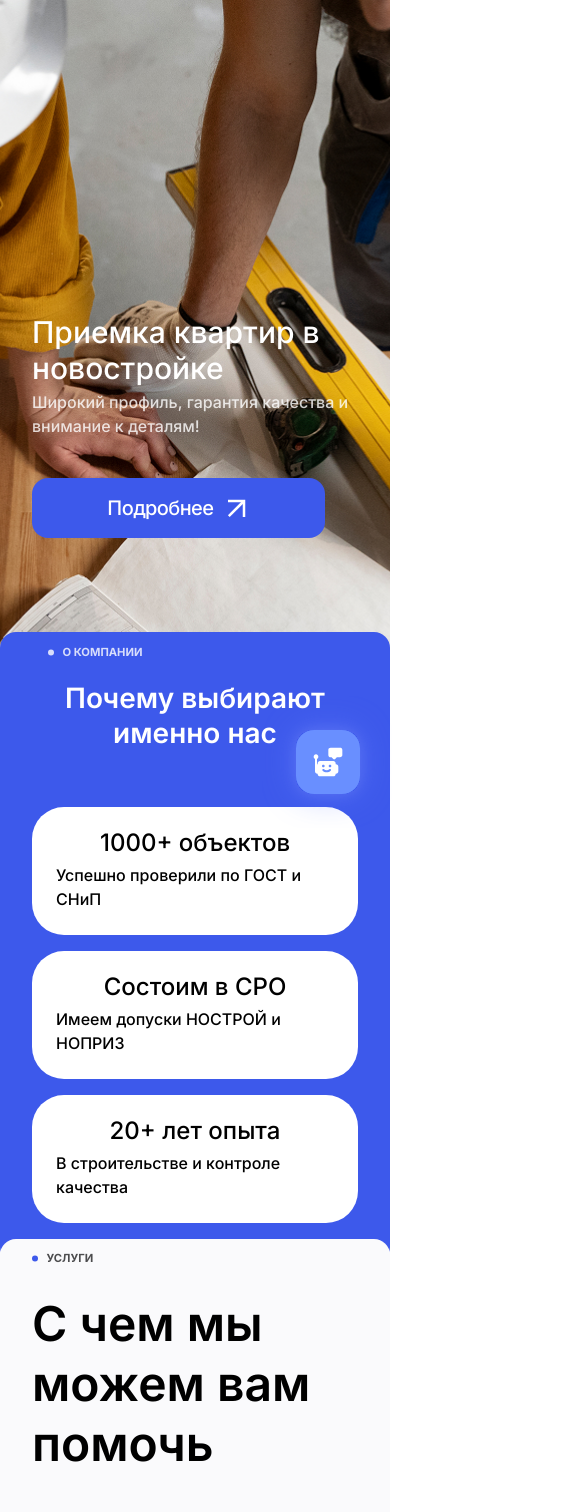
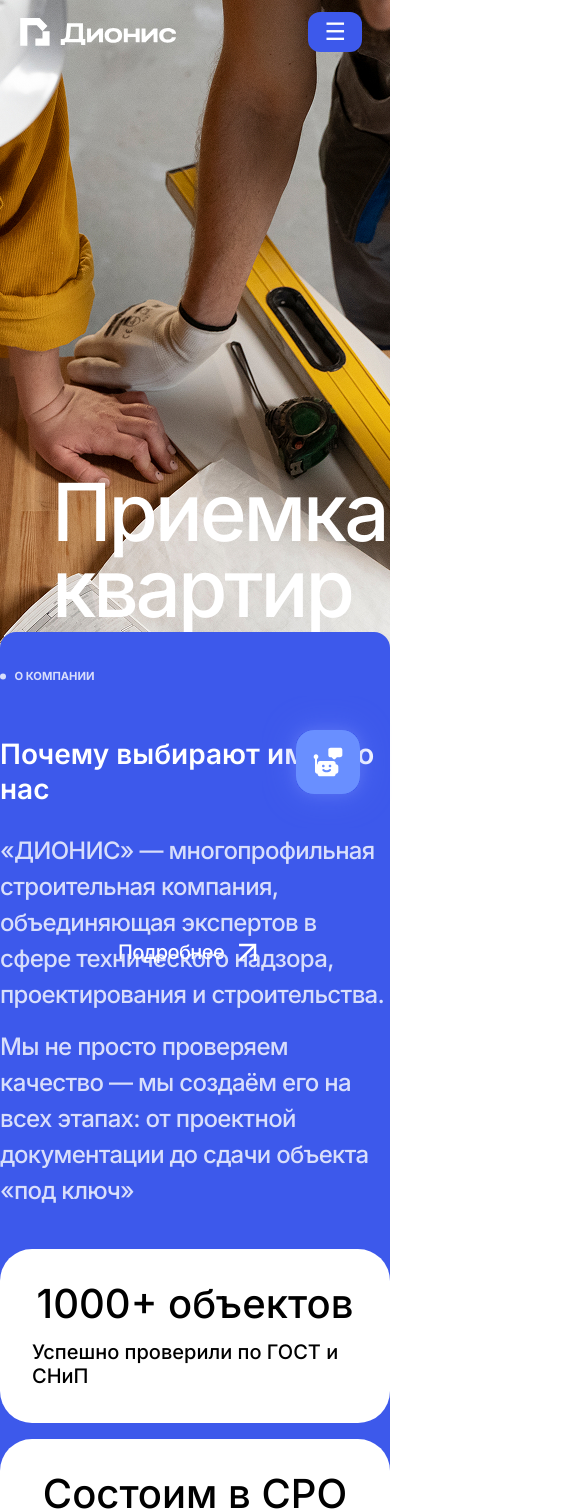
Before and after one commit to Youmeon/GIGABUILD, a Vue app in the folder frontend/: page / in a window 390 px wide. Shown: the top 1512 px of the page, 585 px wide, since content can reach past the window. Built offline with nearby package versions, Linux system fonts and the light colour scheme.

Commit message:
add media response for 744 laptop

```diff
--- a/frontend/src/components/CardService.vue
+++ b/frontend/src/components/CardService.vue
@@ -1,18 +1,18 @@
 <template>
   <router-link
     :to="`/services/${card.id}`"
-    class="group flex h-[506px] w-[448px] shrink-0 flex-col justify-between overflow-hidden rounded-[32px] bg-white p-[12px] pt-[32px] transition-all duration-300"
+    class="group flex h-[506px] w-[448px] shrink-0 flex-col justify-between overflow-hidden rounded-[32px] bg-white p-[12px] pt-[32px] transition-all duration-300 max-[744px]:h-auto max-[744px]:w-full max-[744px]:gap-8"
   >
-    <div class="px-5">
+    <div class="px-5 max-[744px]:px-3">
       <div class="flex items-start justify-between">
         <div class="flex-1">
           <h4
-            class="mb-4 text-[32px] font-medium leading-[125%] tracking-[-4%] text-[#262628]"
+            class="mb-4 text-[32px] font-medium leading-[125%] tracking-[-4%] text-[#262628] max-[744px]:text-[24px] max-[744px]:mb-3"
           >
             {{ card.title }}
           </h4>
           <p
-            class="text-[20px] font-medium leading-[135%] tracking-[-3%] text-[#3b3b3c]"
+            class="text-[20px] font-medium leading-[135%] tracking-[-3%] text-[#3b3b3c] max-[744px]:text-[16px]"
           >
             {{ card.description }}
           </p>
@@ -37,11 +37,11 @@
         </div>
       </div>
     </div>
-    <div class="mt-6 overflow-hidden rounded-[24px]">
+    <div class="mt-6 overflow-hidden rounded-[24px] max-[744px]:mt-0">
       <img
         :src="getImageUrl(card.image)"
         :alt="card.title"
-        class="h-[245px] w-full object-cover transition-transform duration-300 group-hover:scale-105"
+        class="h-[245px] w-full object-cover transition-transform duration-300 group-hover:scale-105 max-[744px]:h-[180px]"
       />
     </div>
   </router-link>
--- a/frontend/src/components/Header.vue
+++ b/frontend/src/components/Header.vue
@@ -30,6 +30,12 @@ const desktopNavTextColor = ref(
 
 const toggleMenu = () => {
   isMenuOpen.value = !isMenuOpen.value
+  // Блокируем/разблокируем скролл
+  if (isMenuOpen.value) {
+    document.body.style.overflow = 'hidden'
+  } else {
+    document.body.style.overflow = ''
+  }
 }
 
 // Получить триггерную секцию для текущей страницы
@@ -155,6 +161,8 @@ onMounted(() => {
 onUnmounted(() => {
   window.removeEventListener('scroll', handleScroll)
   window.removeEventListener('resize', handleResize) // Очистка слушателя resize
+  // Убираем блокировку скролла при размонтировании
+  document.body.style.overflow = ''
 })
 
 // Отслеживание смены маршрута
@@ -169,31 +177,33 @@ watch(
 </script>
 
 <template>
-  <div class="container mx-auto flex items-center justify-center text-blue-600">
+  <div class="container mx-auto flex items-center justify-center text-blue-600 max-[744px]:w-full max-[744px]:max-w-full max-[744px]:px-0">
     <header
       :class="[
-        'z-[80] flex w-full items-center gap-2.5',
+        'flex w-full items-center gap-2.5',
         isScrolled
           ? 'fixed left-1/2 top-1 mt-2 h-14 -translate-x-1/2 rounded-2xl border-neutral-100/20 bg-neutral-200/80 text-black shadow-md'
-          : 'absolute top-1 bg-none text-white',
+          : 'absolute top-1 text-white',
+        isMenuOpen ? 'max-[744px]:!bg-white' : 'bg-none',
         'px-8 py-3 transition-all duration-300 ease-in-out max-sm:px-4',
         isHeaderHidden ? '-translate-y-[120px]' : 'translate-y-0',
+        isMenuOpen ? 'z-[200]' : 'z-[80]',
       ]"
     >
       <nav
-        class="mx-auto flex w-full max-w-7xl items-center justify-between gap-2.5"
+        class="mx-auto flex w-full max-w-7xl items-center justify-between gap-2.5 max-[744px]:mx-0 max-[744px]:max-w-full"
       >
         <!-- Логотип -->
         <router-link to="/" class="max-w-[9.82rem] pb-[0.01rem] no-underline">
           <img
-            :src="isSmallScreen ? miniLogo : dynamicLogoPath"
+            :src="isMenuOpen ? logoVar1 : dynamicLogoPath"
             alt="Company Logo"
-            :class="isSmallScreen ? 'max-w-[32px] h-auto' : 'h-10'"
+            class="h-10"
           />
         </router-link>
 
         <!-- Навигация для десктопа -->
-        <ul class="mx-auto hidden gap-2.5 md:flex">
+        <ul class="mx-auto hidden gap-2.5 md:flex max-[744px]:hidden">
           <li v-for="(item, index) in navItems" :key="item.to">
             <router-link
               :to="item.to"
@@ -214,8 +224,10 @@ watch(
         <!-- Кнопка бургер-меню -->
         <button
           :class="[
-            'mx-4 rounded-xl px-4 py-1 text-2xl hover:bg-blue-300/20 focus:bg-blue-200/20 max-sm:mx-2 md:hidden',
-            isSpecialPage() || isScrolled ? 'text-blue-600' : 'text-white',
+            'rounded-xl px-4 py-1 text-2xl transition-all duration-300 ease-out mx-4 max-sm:mx-2 md:hidden',
+            'max-[744px]:bg-blue-600 max-[744px]:text-white max-[744px]:hover:bg-blue-500',
+            !isMenuOpen && (isSpecialPage() || isScrolled) ? 'text-blue-600' : '',
+            !isMenuOpen && !isSpecialPage() && !isScrolled ? 'text-white' : '',
           ]"
           @click="toggleMenu"
           aria-label="Toggle menu"
@@ -229,26 +241,35 @@ watch(
         <div
           v-if="isMenuOpen"
           :class="[
-            'fixed right-5 top-20 w-max text-nowrap rounded-xl p-4 md:hidden',
-            isScrolled ? 'bg-white text-black' : 'bg-blue-600/80 text-white',
+            'fixed left-0 top-0 w-screen h-screen bg-white flex flex-col justify-center z-[100]',
+            'max-[744px]:px-4 max-[744px]:pt-[72px]',
+            'md:hidden md:w-max md:right-5 md:top-20 md:h-auto md:rounded-xl md:p-4 md:z-50 md:bg-blue-600/80',
           ]"
         >
-          <ul class="flex flex-col gap-2.5">
+          <ul class="flex flex-col gap-3 max-w-[570px] w-full mx-auto">
             <li v-for="(item, index) in navItems" :key="item.to">
               <router-link
                 :to="item.to"
                 :class="[
-                  'flex h-10 items-center rounded-xl px-5 py-2 text-center transition-all duration-300 ease-out max-sm:h-8 max-sm:px-4 max-sm:py-1 max-sm:text-sm',
+                  'flex h-10 items-center justify-center rounded-xl px-5 py-2 text-center transition-all duration-300 ease-out',
+                  'text-base font-medium',
                   index === 0
-                    ? 'bg-neutral-100 text-blue-600 hover:bg-blue-500 hover:text-neutral-100 focus:bg-blue-400 focus:text-neutral-100'
-                    : 'bg-neutral-100/20 hover:bg-blue-300/20 focus:bg-blue-200/20',
-                  index !== 0 ? navTextColor : '',
+                    ? 'bg-white text-blue-600 hover:bg-blue-500 hover:text-neutral-100 focus:bg-blue-400 focus:text-neutral-100'
+                    : 'bg-transparent text-blue-600 hover:bg-blue-300/20 focus:bg-blue-200/20',
                 ]"
                 active-class="underline"
                 @click="toggleMenu"
               >
                 {{ item.text }}
               </router-link>
+            </li>
+            <li>
+              <button
+                @click="openRequestModal(); toggleMenu()"
+                class="flex h-10 w-full items-center justify-center rounded-xl px-5 py-2 text-center transition-all duration-300 ease-out text-base font-medium bg-blue-600 text-white hover:bg-blue-500 focus:bg-blue-400"
+              >
+                Оставить заявку
+              </button>
             </li>
           </ul>
         </div>
@@ -257,7 +278,7 @@ watch(
       <!-- Кнопка «Оставить заявку» (для десктопа) -->
       <button
         @click="openRequestModal"
-        class="h-10 text-nowrap rounded-xl bg-blue-600 px-5 py-2 font-sans text-base text-background-neutral-100 transition-all duration-300 ease-out hover:bg-blue-500 focus:bg-blue-400 md:block"
+        class="h-10 text-nowrap rounded-xl bg-blue-600 px-5 py-2 font-sans text-base text-background-neutral-100 transition-all duration-300 ease-out hover:bg-blue-500 focus:bg-blue-400 md:block max-[744px]:hidden"
       >
         Оставить заявку
       </button>
@@ -272,4 +293,41 @@ header {
     opacity 0.3s ease,
     box-shadow 0.3s ease;
 }
+
+/* Media query для 744px */
+@media screen and (max-width: 744px) {
+  .container {
+    max-width: 100% !important;
+    padding: 0 !important;
+    margin: 0 !important;
+  }
+
+  header {
+    padding-left: 1.25rem !important;
+    padding-right: 1.25rem !important;
+    position: fixed !important;
+    top: 0 !important;
+    left: 0 !important;
+    width: 100% !important;
+    transform: none !important;
+    margin: 0 !important;
+  }
+
+  header nav {
+    margin: 0 !important;
+    max-width: 100% !important;
+  }
+
+  /* Логотип виден при открытом меню */
+  header img {
+    position: relative !important;
+    z-index: 250 !important;
+  }
+
+  /* Кнопка бургера видна */
+  header button {
+    position: relative !important;
+    z-index: 250 !important;
+  }
+}
 </style>
--- a/frontend/src/views/Home.vue
+++ b/frontend/src/views/Home.vue
@@ -7,7 +7,7 @@
       <div className="mt-[566px] max-sm:mt-[314px] max-sm:px-4 px-8">
         <div>
           <h1 className=" text-neutral-100 xl:text-[5rem] mb-1">
-            Приемка квартир в новостройке
+            Приемка квартир <br class="hidden max-[744px]:block" />в новостройке
           </h1>
           <p className="text-neutral-100/80 mb-10 xl:mt-8">
             Широкий профиль, гарантия качества и внимание к деталям!
@@ -226,4 +226,119 @@ const cards = ref(servicesData)
   background-size: cover;
   background-repeat: no-repeat;
 }
+
+/* Media queries для 744px */
+@media screen and (max-width: 744px) {
+  /* Hero секция */
+  section:first-of-type {
+    height: 52.625rem !important;
+    padding-bottom: 4rem !important;
+  }
+
+  section:first-of-type > div {
+    margin-top: 474px !important;
+    padding-left: 1.25rem !important;
+    padding-right: 2rem !important;
+  }
+
+  section:first-of-type h1 {
+    font-size: 5rem !important;
+    line-height: 0.95 !important;
+    letter-spacing: -3.17px !important;
+  }
+
+  section:first-of-type p {
+    font-size: 1.5rem !important;
+    line-height: 1.5 !important;
+    letter-spacing: -0.71px !important;
+    margin-bottom: 2rem !important;
+  }
+
+  /* Секция "О компании" */
+  section:nth-of-type(2) {
+    padding-top: 2rem !important;
+    padding-left: 1.25rem !important;
+    padding-right: 1.25rem !important;
+    gap: 4rem;
+  }
+
+  section:nth-of-type(2) > div:first-child {
+    flex-direction: column !important;
+    gap: 1.625rem !important;
+  }
+
+  section:nth-of-type(2) > div:first-child > div:first-child {
+    max-width: 100% !important;
+    margin-bottom: 0 !important;
+  }
+
+  section:nth-of-type(2) > div:first-child > div:first-child > div:first-child {
+    margin-bottom: 3rem !important;
+  }
+
+  section:nth-of-type(2) > div:first-child > div:first-child h2 {
+    text-align: left !important;
+    max-width: 420px;
+  }
+
+  section:nth-of-type(2) > div:first-child > div:last-child {
+    display: flex !important;
+    width: 100% !important;
+    margin-left: 0 !important;
+    margin-top: 0 !important;
+  }
+
+  section:nth-of-type(2) > div:first-child > div:last-child p {
+    font-size: 1.5rem !important;
+    line-height: 1.5 !important;
+    letter-spacing: -0.71px !important;
+  }
+
+  section:nth-of-type(2) > div:first-child > div:last-child p:last-child {
+    display: block !important;
+  }
+
+  /* Карточки статистики */
+  section:nth-of-type(2) > div:last-child {
+    flex-direction: column !important;
+    gap: 1rem !important;
+    padding-bottom: 0 !important;
+  }
+
+  section:nth-of-type(2) > div:last-child > div {
+    padding: 2.1875rem 2rem !important;
+  }
+
+  section:nth-of-type(2) > div:last-child > div p:first-child {
+    font-size: 2.5rem !important;
+    margin-bottom: 1rem !important;
+  }
+
+  section:nth-of-type(2) > div:last-child > div p:last-child {
+    font-size: 1.25rem !important;
+  }
+
+  /* Секция "Услуги" - карточки в 2 столбца */
+  section:nth-of-type(3) > div:last-child {
+    grid-template-columns: repeat(2, 1fr) !important;
+    gap: 0.625rem !important;
+  }
+}
+
+@media screen and (max-width: 640px) {
+  section:first-of-type > div {
+    margin-left: 1rem !important;
+    margin-right: 1rem !important;
+  }
+
+  section:nth-of-type(2) {
+    padding-left: 0 !important;
+    padding-right: 0 !important;
+  }
+
+  section:nth-of-type(2) > div:first-child {
+    padding-left: 0 !important;
+    padding-right: 0 !important;
+  }
+}
 </style>
```
Also changed, not shown: frontend/src/components/Footer.vue (+55 -28 lines).
